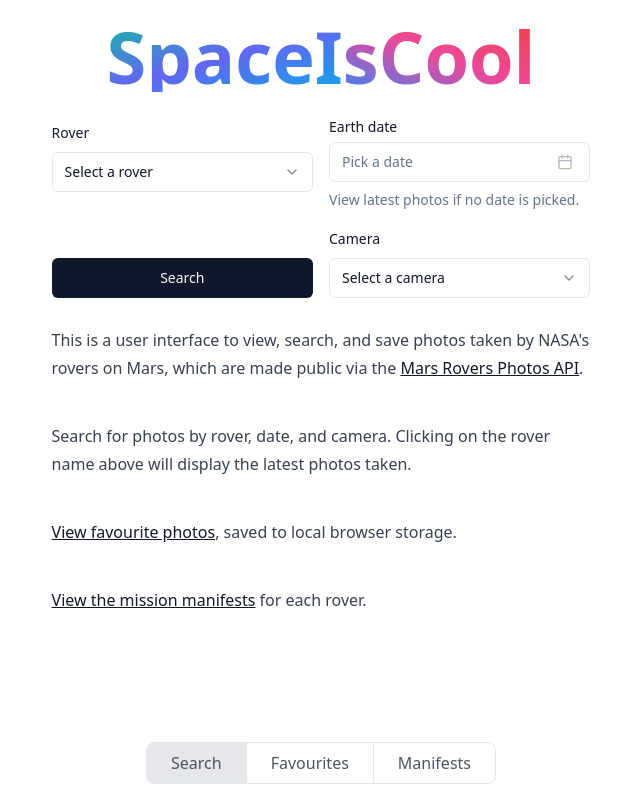
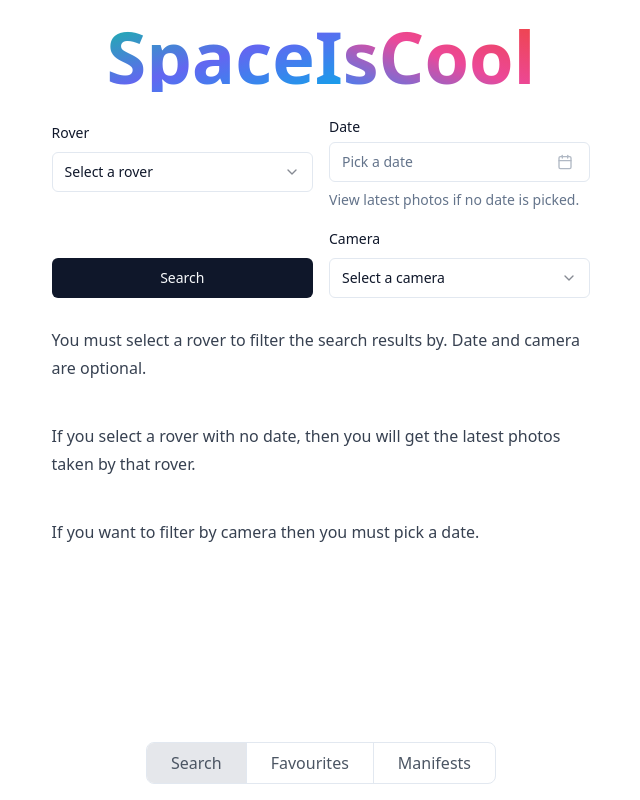
Before and after one commit to james-langridge/space-is-cool, a Next.js app: page /search in a window 1280 px wide. Shown: the whole page, without its empty margins (319-959 px from the left). Built offline with nearby package versions, Linux system fonts and the light colour scheme.

Commit message:
Update content

```diff
--- a/components/pages/home/HomePage.tsx
+++ b/components/pages/home/HomePage.tsx
@@ -25,8 +25,8 @@ export default function HomePage() {
             .
           </p>
           <p>
-            Search for photos by rover, date, and camera. Clicking on the rover
-            name above will display the latest photos taken.
+            <Link href={'/search'}>Search for photos</Link> by rover, date, and
+            camera.
           </p>
           <p>
             <Link href={'/favourites'}>View favourite photos</Link>, saved to
--- a/components/pages/search/PhotosNotFound.tsx
+++ b/components/pages/search/PhotosNotFound.tsx
@@ -18,8 +18,7 @@ export default async function PhotosNotFound({rover}: {rover: RoverName}) {
       {manifest && (
         <p className="max-w-prose">
           Note, the landing date for {rover} is {convertDateFormat(landingDate)}
-          , and the max Earth date is {convertDateFormat(maxDate)}. The sol date
-          ranges from 0 to {manifest?.max_sol}.
+          , and the max Earth date is {convertDateFormat(maxDate)}.
         </p>
       )}
     </div>
--- a/components/pages/search/SearchForm.tsx
+++ b/components/pages/search/SearchForm.tsx
@@ -128,7 +128,7 @@ export default function SearchForm() {
               name="earth_date"
               render={({field}) => (
                 <FormItem className="flex flex-col">
-                  <FormLabel>Earth date</FormLabel>
+                  <FormLabel>Date</FormLabel>
                   <Popover open={popoverOpen} onOpenChange={setPopoverOpen}>
                     <PopoverTrigger asChild>
                       <FormControl>
--- a/components/pages/search/SearchPage.tsx
+++ b/components/pages/search/SearchPage.tsx
@@ -1,29 +1,17 @@
-import Link from 'next/link'
 import React from 'react'
 
 export default function SearchPage() {
   return (
     <main className="container prose mx-auto flex flex-col px-7">
       <p>
-        This is a user interface to view, search, and save photos taken by
-        NASA&apos;s rovers on Mars, which are made public via the{' '}
-        <Link href="https://api.nasa.gov/#mars-rover-photos" target="_blank">
-          Mars Rovers Photos API
-        </Link>
-        .
+        You must select a rover to filter the search results by. Date and camera
+        are optional.
       </p>
       <p>
-        Search for photos by rover, date, and camera. Clicking on the rover name
-        above will display the latest photos taken.
+        If you select a rover with no date, then you will get the latest photos
+        taken by that rover.
       </p>
-      <p>
-        <Link href={'/favourites'}>View favourite photos</Link>, saved to local
-        browser storage.
-      </p>
-      <p>
-        <Link href={'/manifests'}>View the mission manifests</Link> for each
-        rover.
-      </p>
+      <p>If you want to filter by camera then you must pick a date.</p>
     </main>
   )
 }
```
Also changed, not shown: 1 other file (tests, documents, lock files or other folders).
